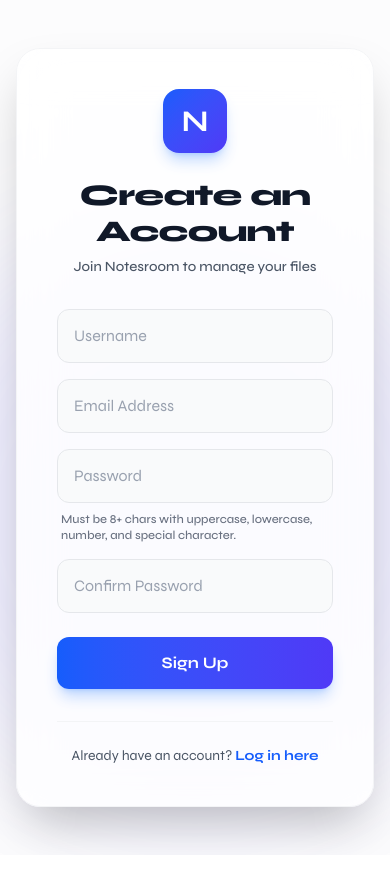
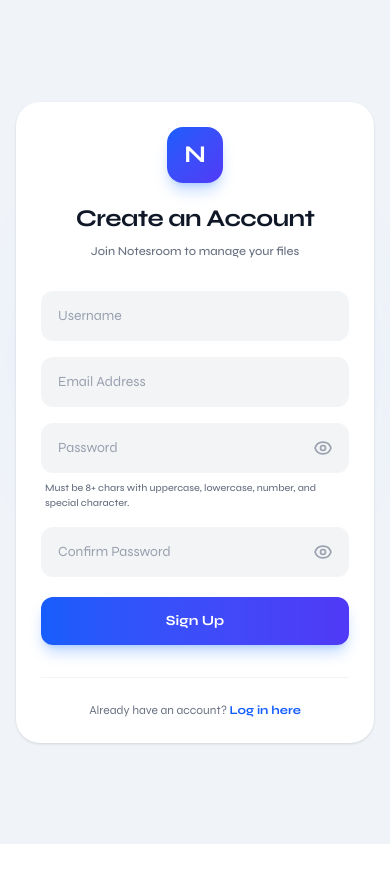
Before and after one commit to vishalsinha2004/notesroom-frontend, a React (Vite) app: page /register in a window 390 px wide. Shown: the top 890 px of the page. Built offline with nearby package versions, Linux system fonts and the light colour scheme; no server answers.

Commit message:
update login, register, VerifyEmail pages

```diff
--- a/src/components/Login.jsx
+++ b/src/components/Login.jsx
@@ -8,14 +8,15 @@
   const [password, setPassword] = useState('');
   const [error, setError] = useState('');
 
-  // 1. Add loading state
+  // States for loading and showing password
   const [isLoading, setIsLoading] = useState(false);
+  const [showPassword, setShowPassword] = useState(false);
 
   const navigate = useNavigate();
 
   const handleLogin = async (e) => {
     e.preventDefault();
-    setIsLoading(true); // 2. Set loading to true when starting
+    setIsLoading(true);
     setError('');
 
     try {
@@ -27,36 +28,43 @@
     } catch (err) {
       setError('Invalid username or password, or email not verified.');
     } finally {
-      setIsLoading(false); // 3. Stop loading whether it succeeds or fails
+      setIsLoading(false);
     }
   };
 
   return (
-    <div className="min-h-screen flex items-center justify-center bg-gray-50/50 dark:bg-gray-950 py-12 px-4 sm:px-6 lg:px-8 font-sans relative overflow-hidden">
-      {/* Decorative Background Blob */}
-      <div className="absolute top-1/4 left-1/2 -translate-x-1/2 w-[500px] h-[500px] bg-blue-500/10 dark:bg-indigo-600/10 rounded-full blur-3xl pointer-events-none"></div>
+    // Background matches the Dashboard/Profile exactly
+    <div className="min-h-screen flex items-center justify-center bg-[#f0f4f9] dark:bg-[#131314] py-12 px-4 sm:px-6 lg:px-8 font-sans relative overflow-hidden transition-colors duration-300">
 
-      <div className="max-w-md w-full space-y-8 bg-white/80 dark:bg-gray-900/80 backdrop-blur-xl p-10 rounded-3xl shadow-2xl border border-gray-100 dark:border-gray-800/50 relative z-10">
-        <div className="text-center">
-          <div className="mx-auto w-16 h-16 bg-gradient-to-br from-blue-600 to-indigo-600 rounded-2xl flex items-center justify-center text-white shadow-lg shadow-blue-500/30 mb-6">
-            <span className="font-bold text-3xl">N</span>
+      {/* Decorative Background Blob - Scaled appropriately */}
+      <div className="absolute top-1/4 left-1/2 -translate-x-1/2 w-[300px] h-[300px] md:w-[500px] md:h-[500px] bg-blue-500/10 dark:bg-indigo-600/10 rounded-full blur-3xl pointer-events-none opacity-70 md:opacity-100 transition-opacity"></div>
+
+      {/* Main Card - Slimmer padding on mobile, rounded like Profile panels */}
+      <div className="max-w-md w-full bg-white dark:bg-[#1e1f20] p-6 md:p-10 rounded-[24px] shadow-sm md:shadow-xl border border-transparent dark:border-gray-800/30 relative z-10 animate-fade-in">
+
+        <div className="text-center mb-8">
+          <div className="mx-auto w-14 h-14 md:w-16 md:h-16 bg-gradient-to-br from-blue-600 to-indigo-600 rounded-2xl flex items-center justify-center text-white shadow-lg shadow-blue-500/30 mb-5 md:mb-6">
+            <span className="font-bold text-2xl md:text-3xl">N</span>
           </div>
-          <h2 className="text-3xl font-extrabold text-gray-900 dark:text-white tracking-tight">
+          <h2 className="text-2xl md:text-3xl font-bold text-gray-900 dark:text-[#e3e3e3] tracking-tight">
             Welcome Back
           </h2>
-          <p className="mt-2 text-sm text-gray-600 dark:text-gray-400 font-medium">
+          <p className="mt-2 text-xs md:text-sm text-gray-500 dark:text-gray-400 font-medium">
             Sign in to access your classroom
           </p>
         </div>
 
         {error && (
-          <div className="bg-red-50 dark:bg-red-900/20 border-l-4 border-red-500 p-4 rounded-r-xl">
-            <p className="text-sm text-red-700 dark:text-red-400 font-medium">{error}</p>
+          <div className="mb-6 bg-red-50 dark:bg-red-900/20 border-l-4 border-red-500 p-4 rounded-r-xl animate-fade-in">
+            <p className="text-xs md:text-sm text-red-700 dark:text-red-400 font-medium">{error}</p>
           </div>
         )}
 
-        <form className="mt-8 space-y-6" onSubmit={handleLogin}>
+        <form className="space-y-5 md:space-y-6" onSubmit={handleLogin}>
           <div className="space-y-4">
+
+            {/* Username Input */}
+            <div>
               <input
                 type="text"
                 placeholder="Username"
@@ -64,28 +72,49 @@
                 onChange={(e) => setUsername(e.target.value)}
                 required
                 disabled={isLoading}
-              className="appearance-none block w-full px-4 py-3.5 bg-gray-50 dark:bg-gray-800/50 border border-gray-200 dark:border-gray-700 placeholder-gray-400 dark:placeholder-gray-500 text-gray-900 dark:text-white rounded-xl focus:outline-none focus:ring-2 focus:ring-blue-500/50 focus:border-blue-500 transition-all sm:text-sm disabled:opacity-50"
+                className="w-full bg-gray-100 dark:bg-[#131314] border border-transparent placeholder-gray-400 dark:placeholder-gray-500 text-gray-900 dark:text-white rounded-xl px-4 py-3.5 text-sm md:text-base focus:outline-none focus:ring-2 focus:ring-blue-500/50 transition-all disabled:opacity-50"
               />
+            </div>
+
+            {/* Password Input with Eye Toggle */}
+            <div className="relative">
               <input
-              type="password"
+                type={showPassword ? "text" : "password"}
                 placeholder="Password"
                 value={password}
                 onChange={(e) => setPassword(e.target.value)}
                 required
                 disabled={isLoading}
-              className="appearance-none block w-full px-4 py-3.5 bg-gray-50 dark:bg-gray-800/50 border border-gray-200 dark:border-gray-700 placeholder-gray-400 dark:placeholder-gray-500 text-gray-900 dark:text-white rounded-xl focus:outline-none focus:ring-2 focus:ring-blue-500/50 focus:border-blue-500 transition-all sm:text-sm disabled:opacity-50"
+                // Added pr-12 so the text doesn't overlap the eye icon
+                className="w-full bg-gray-100 dark:bg-[#131314] border border-transparent placeholder-gray-400 dark:placeholder-gray-500 text-gray-900 dark:text-white rounded-xl pl-4 pr-12 py-3.5 text-sm md:text-base focus:outline-none focus:ring-2 focus:ring-blue-500/50 transition-all disabled:opacity-50"
               />
+              <button
+                type="button"
+                onClick={() => setShowPassword(!showPassword)}
+                className="absolute inset-y-0 right-0 flex items-center pr-4 text-gray-400 hover:text-gray-600 dark:hover:text-gray-300 transition-colors focus:outline-none"
+              >
+                {showPassword ? (
+                  <svg className="w-5 h-5" fill="none" viewBox="0 0 24 24" stroke="currentColor">
+                    <path strokeLinecap="round" strokeLinejoin="round" strokeWidth={2} d="M13.875 18.825A10.05 10.05 0 0112 19c-4.478 0-8.268-2.943-9.543-7a9.97 9.97 0 011.563-3.029m5.858.908a3 3 0 114.243 4.243M9.878 9.878l4.242 4.242M9.88 9.88l-3.29-3.29m7.532 7.532l3.29 3.29M3 3l3.59 3.59m0 0A9.953 9.953 0 0112 5c4.478 0 8.268 2.943 9.543 7a10.025 10.025 0 01-4.132 5.411m0 0L21 21" />
+                  </svg>
+                ) : (
+                  <svg className="w-5 h-5" fill="none" viewBox="0 0 24 24" stroke="currentColor">
+                    <path strokeLinecap="round" strokeLinejoin="round" strokeWidth={2} d="M15 12a3 3 0 11-6 0 3 3 0 016 0z" />
+                    <path strokeLinecap="round" strokeLinejoin="round" strokeWidth={2} d="M2.458 12C3.732 7.943 7.523 5 12 5c4.478 0 8.268 2.943 9.542 7-1.274 4.057-5.064 7-9.542 7-4.477 0-8.268-2.943-9.542-7z" />
+                  </svg>
+                )}
+              </button>
+            </div>
           </div>
 
-          {/* 4. UPDATED BUTTON WITH LOADING ANIMATION */}
           <button
             type="submit"
             disabled={isLoading}
-            className="w-full flex justify-center items-center py-3.5 px-4 bg-gradient-to-r from-blue-600 to-indigo-600 hover:from-blue-500 hover:to-indigo-500 text-white font-bold rounded-xl shadow-lg shadow-blue-500/30 hover:shadow-blue-500/50 transition-all duration-300 hover:-translate-y-0.5 disabled:opacity-70 disabled:cursor-not-allowed disabled:hover:translate-y-0"
+            className="w-full flex justify-center items-center py-3.5 md:py-4 px-4 bg-gradient-to-r from-blue-600 to-indigo-600 hover:from-blue-500 hover:to-indigo-500 text-white text-sm md:text-base font-bold rounded-xl shadow-lg shadow-blue-500/30 hover:shadow-blue-500/50 transition-all duration-300 hover:-translate-y-0.5 disabled:opacity-70 disabled:cursor-not-allowed disabled:hover:translate-y-0 group"
           >
             {isLoading ? (
               <>
-                <svg className="animate-spin -ml-1 mr-3 h-5 w-5 text-white" xmlns="http://www.w3.org/2000/svg" fill="none" viewBox="0 0 24 24">
+                <svg className="animate-spin -ml-1 mr-3 h-4 w-4 md:h-5 md:w-5 text-white" xmlns="http://www.w3.org/2000/svg" fill="none" viewBox="0 0 24 24">
                   <circle className="opacity-25" cx="12" cy="12" r="10" stroke="currentColor" strokeWidth="4"></circle>
                   <path className="opacity-75" fill="currentColor" d="M4 12a8 8 0 018-8V0C5.373 0 0 5.373 0 12h4zm2 5.291A7.962 7.962 0 014 12H0c0 3.042 1.135 5.824 3 7.938l3-2.647z"></path>
                 </svg>
@@ -95,10 +124,9 @@
               'Log In'
             )}
           </button>
-
         </form>
 
-        <p className="text-center text-sm text-gray-600 dark:text-gray-400 mt-8 pt-6 border-t border-gray-100 dark:border-gray-800/50">
+        <p className="text-center text-xs md:text-sm text-gray-500 dark:text-gray-400 mt-8 pt-6 border-t border-gray-100 dark:border-gray-800/50">
           Need an account? <Link to="/register" className="font-bold text-blue-600 dark:text-blue-400 hover:text-blue-500 transition-colors">Sign up here</Link>
         </p>
       </div>
--- a/src/components/Register.jsx
+++ b/src/components/Register.jsx
@@ -12,6 +12,11 @@
   });
   const [status, setStatus] = useState({ type: '', message: '' });
   const [isLoading, setIsLoading] = useState(false);
+
+  // Added states for showing passwords
+  const [showPassword, setShowPassword] = useState(false);
+  const [showConfirmPassword, setShowConfirmPassword] = useState(false);
+
   const navigate = useNavigate();
 
   const validatePassword = (password) => {
@@ -59,25 +64,29 @@
   };
 
   return (
-    <div className="min-h-screen flex items-center justify-center bg-gray-50/50 dark:bg-gray-950 py-12 px-4 sm:px-6 lg:px-8 font-sans relative overflow-hidden">
+    // Background matches the Dashboard/Profile exactly
+    <div className="min-h-screen flex items-center justify-center bg-[#f0f4f9] dark:bg-[#131314] py-12 px-4 sm:px-6 lg:px-8 font-sans relative overflow-hidden transition-colors duration-300">
+
       {/* Decorative Background Blob */}
-      <div className="absolute top-1/4 left-1/2 -translate-x-1/2 w-[600px] h-[600px] bg-indigo-500/10 dark:bg-blue-600/10 rounded-full blur-3xl pointer-events-none"></div>
+      <div className="absolute top-1/4 left-1/2 -translate-x-1/2 w-[300px] h-[300px] md:w-[500px] md:h-[500px] bg-indigo-500/10 dark:bg-blue-600/10 rounded-full blur-3xl pointer-events-none opacity-70 md:opacity-100 transition-opacity"></div>
 
-      <div className="max-w-md w-full space-y-8 bg-white/80 dark:bg-gray-900/80 backdrop-blur-xl p-10 rounded-3xl shadow-2xl border border-gray-100 dark:border-gray-800/50 relative z-10">
-        <div className="text-center">
-          <div className="mx-auto w-16 h-16 bg-gradient-to-br from-blue-600 to-indigo-600 rounded-2xl flex items-center justify-center text-white shadow-lg shadow-blue-500/30 mb-6">
-            <span className="font-bold text-3xl">N</span>
+      {/* Main Card - Slimmer padding on mobile, rounded like Profile panels */}
+      <div className="max-w-md w-full bg-white dark:bg-[#1e1f20] p-6 md:p-10 rounded-[24px] shadow-sm md:shadow-xl border border-transparent dark:border-gray-800/30 relative z-10 animate-fade-in">
+
+        <div className="text-center mb-8">
+          <div className="mx-auto w-14 h-14 md:w-16 md:h-16 bg-gradient-to-br from-blue-600 to-indigo-600 rounded-2xl flex items-center justify-center text-white shadow-lg shadow-blue-500/30 mb-5 md:mb-6">
+            <span className="font-bold text-2xl md:text-3xl">N</span>
           </div>
-          <h2 className="text-3xl font-extrabold text-gray-900 dark:text-white tracking-tight">
+          <h2 className="text-2xl md:text-3xl font-bold text-gray-900 dark:text-[#e3e3e3] tracking-tight">
             Create an Account
           </h2>
-          <p className="mt-2 text-sm text-gray-600 dark:text-gray-400 font-medium">
+          <p className="mt-2 text-xs md:text-sm text-gray-500 dark:text-gray-400 font-medium">
             Join Notesroom to manage your files
           </p>
         </div>
 
         {status.message && (
-          <div className={`p-4 rounded-r-xl border-l-4 font-medium text-sm ${
+          <div className={`mb-6 p-4 rounded-r-xl border-l-4 font-medium text-xs md:text-sm animate-fade-in ${
             status.type === 'error'
               ? 'bg-red-50 dark:bg-red-900/20 text-red-700 dark:text-red-400 border-red-500'
               : 'bg-green-50 dark:bg-green-900/20 text-green-700 dark:text-green-400 border-green-500'
@@ -86,59 +95,120 @@
           </div>
         )}
 
-        <form className="mt-8 space-y-6" onSubmit={handleSubmit}>
+        <form className="space-y-5 md:space-y-6" onSubmit={handleSubmit}>
           <div className="space-y-4">
+
+            {/* Username Input */}
+            <div>
               <input
                 type="text"
                 placeholder="Username"
                 value={formData.username}
                 onChange={(e) => setFormData({...formData, username: e.target.value})}
                 required
-              className="appearance-none block w-full px-4 py-3.5 bg-gray-50 dark:bg-gray-800/50 border border-gray-200 dark:border-gray-700 placeholder-gray-400 dark:placeholder-gray-500 text-gray-900 dark:text-white rounded-xl focus:outline-none focus:ring-2 focus:ring-blue-500/50 focus:border-blue-500 transition-all sm:text-sm"
+                disabled={isLoading}
+                className="w-full bg-gray-100 dark:bg-[#131314] border border-transparent placeholder-gray-400 dark:placeholder-gray-500 text-gray-900 dark:text-white rounded-xl px-4 py-3.5 text-sm md:text-base focus:outline-none focus:ring-2 focus:ring-blue-500/50 transition-all disabled:opacity-50"
               />
+            </div>
+
+            {/* Email Input */}
+            <div>
               <input
                 type="email"
                 placeholder="Email Address"
                 value={formData.email}
                 onChange={(e) => setFormData({...formData, email: e.target.value})}
                 required
-              className="appearance-none block w-full px-4 py-3.5 bg-gray-50 dark:bg-gray-800/50 border border-gray-200 dark:border-gray-700 placeholder-gray-400 dark:placeholder-gray-500 text-gray-900 dark:text-white rounded-xl focus:outline-none focus:ring-2 focus:ring-blue-500/50 focus:border-blue-500 transition-all sm:text-sm"
+                disabled={isLoading}
+                className="w-full bg-gray-100 dark:bg-[#131314] border border-transparent placeholder-gray-400 dark:placeholder-gray-500 text-gray-900 dark:text-white rounded-xl px-4 py-3.5 text-sm md:text-base focus:outline-none focus:ring-2 focus:ring-blue-500/50 transition-all disabled:opacity-50"
               />
+            </div>
 
+            {/* Password Input with Eye Toggle */}
             <div>
+              <div className="relative">
                 <input
-                type="password"
+                  type={showPassword ? "text" : "password"}
                   placeholder="Password"
                   value={formData.password}
                   onChange={(e) => setFormData({...formData, password: e.target.value})}
                   required
-                className="appearance-none block w-full px-4 py-3.5 bg-gray-50 dark:bg-gray-800/50 border border-gray-200 dark:border-gray-700 placeholder-gray-400 dark:placeholder-gray-500 text-gray-900 dark:text-white rounded-xl focus:outline-none focus:ring-2 focus:ring-blue-500/50 focus:border-blue-500 transition-all sm:text-sm"
+                  disabled={isLoading}
+                  className="w-full bg-gray-100 dark:bg-[#131314] border border-transparent placeholder-gray-400 dark:placeholder-gray-500 text-gray-900 dark:text-white rounded-xl pl-4 pr-12 py-3.5 text-sm md:text-base focus:outline-none focus:ring-2 focus:ring-blue-500/50 transition-all disabled:opacity-50"
                 />
-              <p className="mt-2 text-xs text-gray-500 dark:text-gray-400 pl-1 font-medium">
+                <button
+                  type="button"
+                  onClick={() => setShowPassword(!showPassword)}
+                  className="absolute inset-y-0 right-0 flex items-center pr-4 text-gray-400 hover:text-gray-600 dark:hover:text-gray-300 transition-colors focus:outline-none"
+                >
+                  {showPassword ? (
+                    <svg className="w-5 h-5" fill="none" viewBox="0 0 24 24" stroke="currentColor">
+                      <path strokeLinecap="round" strokeLinejoin="round" strokeWidth={2} d="M13.875 18.825A10.05 10.05 0 0112 19c-4.478 0-8.268-2.943-9.543-7a9.97 9.97 0 011.563-3.029m5.858.908a3 3 0 114.243 4.243M9.878 9.878l4.242 4.242M9.88 9.88l-3.29-3.29m7.532 7.532l3.29 3.29M3 3l3.59 3.59m0 0A9.953 9.953 0 0112 5c4.478 0 8.268 2.943 9.543 7a10.025 10.025 0 01-4.132 5.411m0 0L21 21" />
+                    </svg>
+                  ) : (
+                    <svg className="w-5 h-5" fill="none" viewBox="0 0 24 24" stroke="currentColor">
+                      <path strokeLinecap="round" strokeLinejoin="round" strokeWidth={2} d="M15 12a3 3 0 11-6 0 3 3 0 016 0z" />
+                      <path strokeLinecap="round" strokeLinejoin="round" strokeWidth={2} d="M2.458 12C3.732 7.943 7.523 5 12 5c4.478 0 8.268 2.943 9.542 7-1.274 4.057-5.064 7-9.542 7-4.477 0-8.268-2.943-9.542-7z" />
+                    </svg>
+                  )}
+                </button>
+              </div>
+              <p className="mt-2 text-[10px] md:text-xs text-gray-500 dark:text-gray-400 pl-1 font-medium">
                 Must be 8+ chars with uppercase, lowercase, number, and special character.
               </p>
             </div>
 
+            {/* Confirm Password Input with Eye Toggle */}
+            <div className="relative">
               <input
-              type="password"
+                type={showConfirmPassword ? "text" : "password"}
                 placeholder="Confirm Password"
                 value={formData.confirmPassword}
                 onChange={(e) => setFormData({...formData, confirmPassword: e.target.value})}
                 required
-              className="appearance-none block w-full px-4 py-3.5 bg-gray-50 dark:bg-gray-800/50 border border-gray-200 dark:border-gray-700 placeholder-gray-400 dark:placeholder-gray-500 text-gray-900 dark:text-white rounded-xl focus:outline-none focus:ring-2 focus:ring-blue-500/50 focus:border-blue-500 transition-all sm:text-sm"
+                disabled={isLoading}
+                className="w-full bg-gray-100 dark:bg-[#131314] border border-transparent placeholder-gray-400 dark:placeholder-gray-500 text-gray-900 dark:text-white rounded-xl pl-4 pr-12 py-3.5 text-sm md:text-base focus:outline-none focus:ring-2 focus:ring-blue-500/50 transition-all disabled:opacity-50"
               />
+              <button
+                type="button"
+                onClick={() => setShowConfirmPassword(!showConfirmPassword)}
+                className="absolute inset-y-0 right-0 flex items-center pr-4 text-gray-400 hover:text-gray-600 dark:hover:text-gray-300 transition-colors focus:outline-none"
+              >
+                {showConfirmPassword ? (
+                  <svg className="w-5 h-5" fill="none" viewBox="0 0 24 24" stroke="currentColor">
+                    <path strokeLinecap="round" strokeLinejoin="round" strokeWidth={2} d="M13.875 18.825A10.05 10.05 0 0112 19c-4.478 0-8.268-2.943-9.543-7a9.97 9.97 0 011.563-3.029m5.858.908a3 3 0 114.243 4.243M9.878 9.878l4.242 4.242M9.88 9.88l-3.29-3.29m7.532 7.532l3.29 3.29M3 3l3.59 3.59m0 0A9.953 9.953 0 0112 5c4.478 0 8.268 2.943 9.543 7a10.025 10.025 0 01-4.132 5.411m0 0L21 21" />
+                  </svg>
+                ) : (
+                  <svg className="w-5 h-5" fill="none" viewBox="0 0 24 24" stroke="currentColor">
+                    <path strokeLinecap="round" strokeLinejoin="round" strokeWidth={2} d="M15 12a3 3 0 11-6 0 3 3 0 016 0z" />
+                    <path strokeLinecap="round" strokeLinejoin="round" strokeWidth={2} d="M2.458 12C3.732 7.943 7.523 5 12 5c4.478 0 8.268 2.943 9.542 7-1.274 4.057-5.064 7-9.542 7-4.477 0-8.268-2.943-9.542-7z" />
+                  </svg>
+                )}
+              </button>
+            </div>
+
           </div>
 
           <button
             type="submit"
             disabled={isLoading}
-            className="w-full py-3.5 px-4 bg-gradient-to-r from-blue-600 to-indigo-600 hover:from-blue-500 hover:to-indigo-500 text-white font-bold rounded-xl shadow-lg shadow-blue-500/30 hover:shadow-blue-500/50 transition-all duration-300 hover:-translate-y-0.5 disabled:opacity-50 disabled:hover:translate-y-0"
+            className="w-full flex justify-center items-center py-3.5 md:py-4 px-4 bg-gradient-to-r from-blue-600 to-indigo-600 hover:from-blue-500 hover:to-indigo-500 text-white text-sm md:text-base font-bold rounded-xl shadow-lg shadow-blue-500/30 hover:shadow-blue-500/50 transition-all duration-300 hover:-translate-y-0.5 disabled:opacity-70 disabled:cursor-not-allowed disabled:hover:translate-y-0 group"
           >
-            {isLoading ? 'Creating Account...' : 'Sign Up'}
+            {isLoading ? (
+              <>
+                <svg className="animate-spin -ml-1 mr-3 h-4 w-4 md:h-5 md:w-5 text-white" xmlns="http://www.w3.org/2000/svg" fill="none" viewBox="0 0 24 24">
+                  <circle className="opacity-25" cx="12" cy="12" r="10" stroke="currentColor" strokeWidth="4"></circle>
+                  <path className="opacity-75" fill="currentColor" d="M4 12a8 8 0 018-8V0C5.373 0 0 5.373 0 12h4zm2 5.291A7.962 7.962 0 014 12H0c0 3.042 1.135 5.824 3 7.938l3-2.647z"></path>
+                </svg>
+                Creating Account...
+              </>
+            ) : (
+              'Sign Up'
+            )}
           </button>
         </form>
 
-        <p className="text-center text-sm text-gray-600 dark:text-gray-400 mt-8 pt-6 border-t border-gray-100 dark:border-gray-800/50">
+        <p className="text-center text-xs md:text-sm text-gray-500 dark:text-gray-400 mt-8 pt-6 border-t border-gray-100 dark:border-gray-800/50">
           Already have an account? <Link to="/login" className="font-bold text-blue-600 dark:text-blue-400 hover:text-blue-500 transition-colors">Log in here</Link>
         </p>
       </div>
```
Also changed, not shown: src/components/VerifyEmail.jsx (+28 -24 lines). Lines whose indentation alone changed are shown as unchanged.
